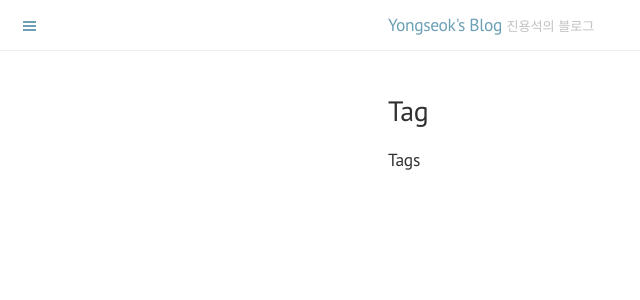
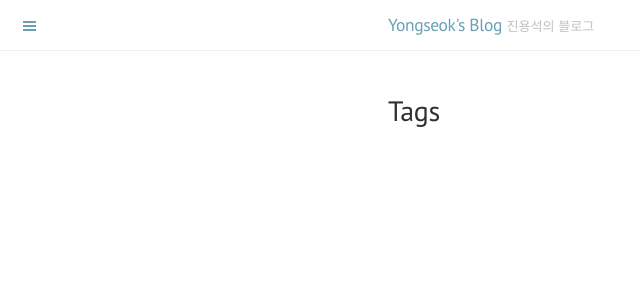
Before and after one commit to ysjin/old-blog, a Jekyll site: the page built from tags.md, in a window 1280 px wide. Shown: the top 300 px of the page, without its empty margins (0-640 px from the left). Built offline with Jekyll 4.4.1, drawn with Linux system fonts in a browser that asks for light colours; Markdown is read by kramdown in place of the engine named in the settings.

Commit message:
Update tags.md

```diff
--- a/tag.md
+++ b/tags.md
@@ -1,7 +1,7 @@
 ---
 layout: page
-title: Tag
+title: Tags
 ---
-### Tags
+<!-- ### Tags -->
 {% capture site_tags %}{% for tag in site.tags %}{{ tag | first }}{% unless forloop.last %},{% endunless %}{% endfor %}{% endcapture %}
 {% assign tag_words = site_tags | split:',' | sort %}
```
